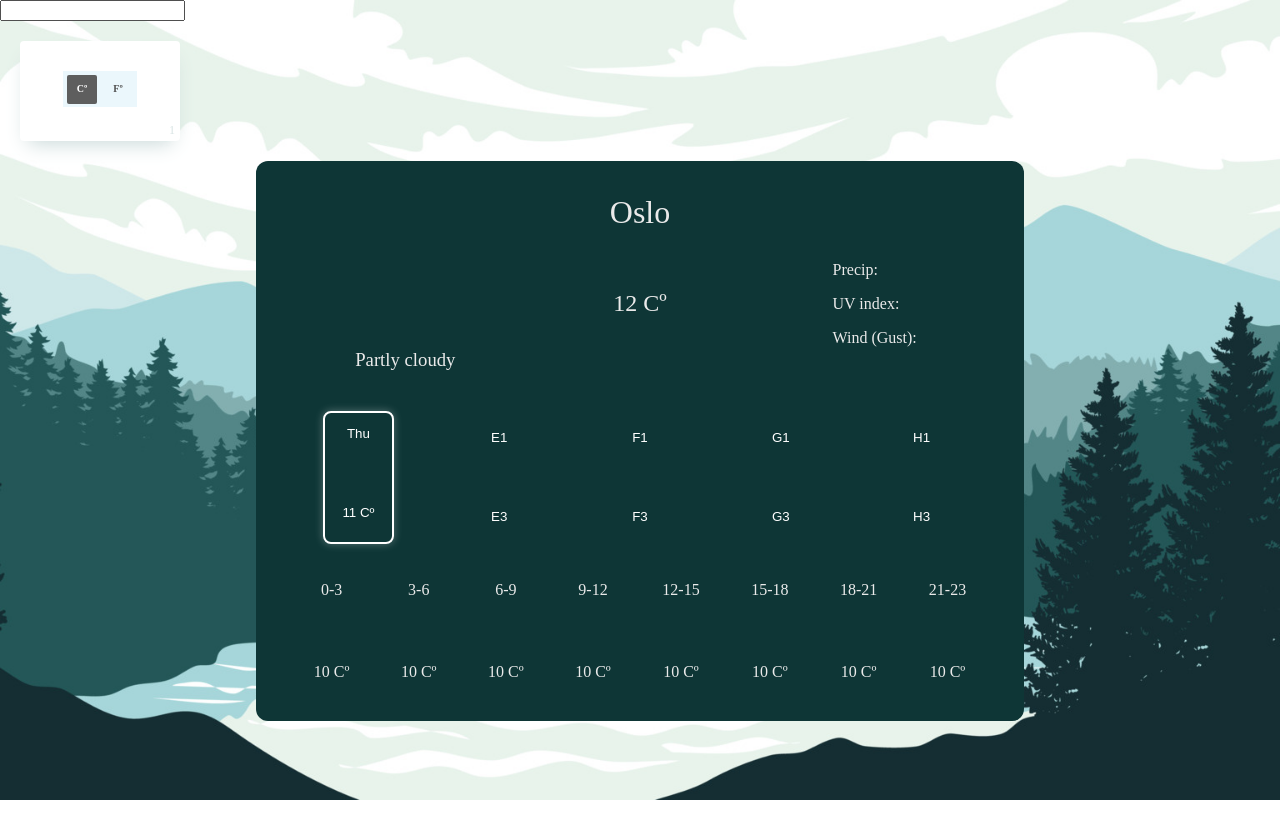
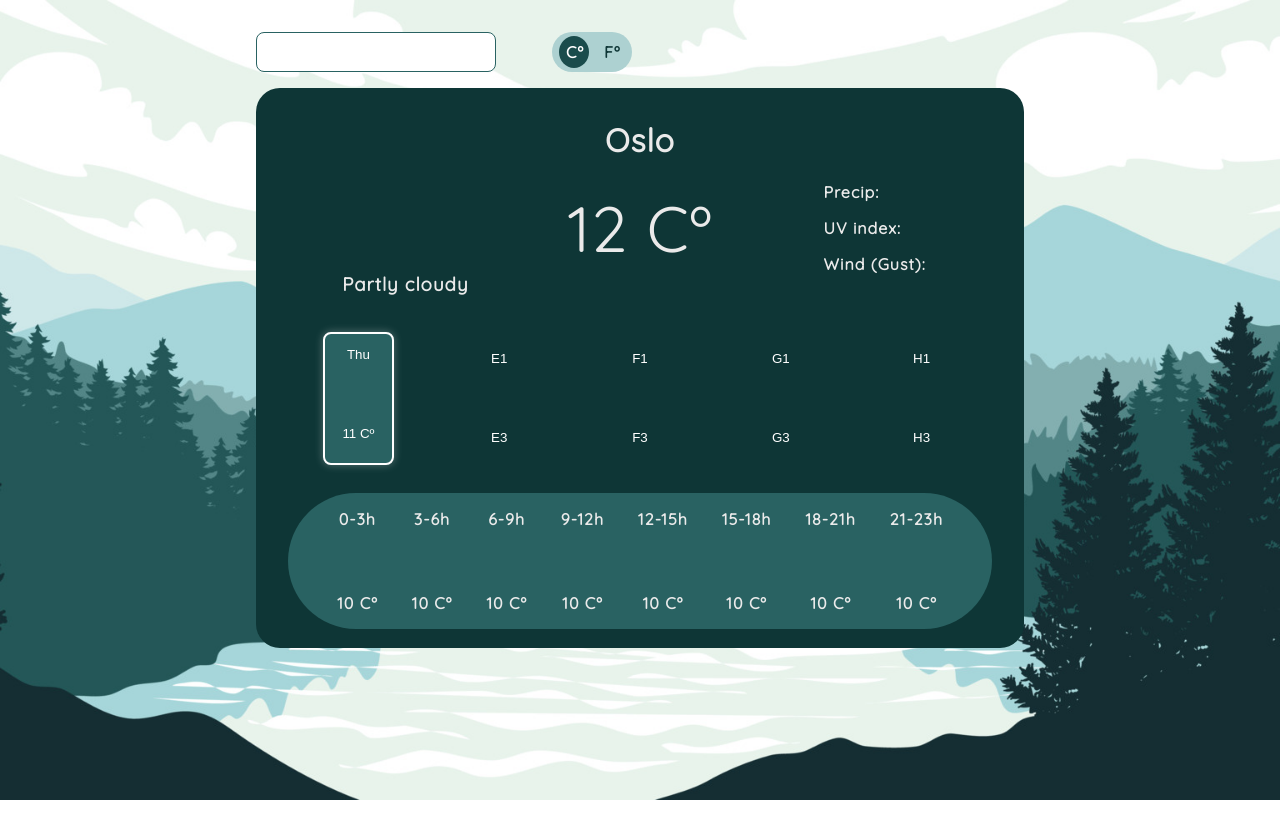
Before and after one commit to detrett/weather-app, a website built with webpack: page src/template.html in a window 1280 px wide. Before the commit the page ends 800 px from the top, so only its background shows below. Built offline with nearby package versions, Linux system fonts and the light colour scheme; no server answers.

Commit message:
style: add all basic styling

```diff
--- a/src/displayer.js
+++ b/src/displayer.js
@@ -125,6 +125,14 @@ export class Displayer {
       );
       this.displayIcon(iconElement, iconName);
 
+      // Bounce
+      const animationElement = document.querySelector(`[data-range="${index}"]`);
+      setTimeout(() => {
+        animationElement.classList.remove("fade-in-up"); // Remove existing class to reset animation
+        void animationElement.offsetWidth; // Trigger reflow to restart the animation
+        animationElement.classList.add("fade-in-up"); // Add bounce class for animation
+      }, index * 60);
+
       index++;
     }
   }
--- a/src/styles.css
+++ b/src/styles.css
@@ -46,15 +46,15 @@ button:hover {
   --indicator-position: 0;
 
   /* Primary Theme Colors */
-  --theme-darker: #0e3636;
-  --theme-dark: #134a4a;
-  --theme-dark-alt: #175757;
-  --theme-primary: #196060;
-  --theme-secondary: #287474;
-  --theme-tertiary: #59a0a0;
-  --theme-light: #a1d0d0;
-  --theme-lighter: #cbe6e6;
-  --theme-lighter-alt: #f1f9f9;
+  --theme-darker: #1a4c4c;
+  --theme-dark: #296262;
+  --theme-dark-alt: #3d7878;
+  --theme-primary: #0e3636;
+  --theme-secondary: #538e8e;
+  --theme-tertiary: #6ea4a4;
+  --theme-light: #8cbbbb;
+  --theme-lighter: #add1d1;
+  --theme-lighter-alt: #d2e7e7;
 
   /* Neutral Colors */
   --black: #474747;
@@ -71,10 +71,20 @@ button:hover {
   --white: #ffffff;
 }
 
+/* FONTS */
+
+@font-face {
+  font-family: Quicksand;
+  src: url(./fonts/Quicksand-Regular.ttf);
+}
+
 /* STYLES */
 body,
 html {
   height: 100%;
+  font-family: "Quicksand";
+  letter-spacing: 1px;
+  font-weight: bolder;
 }
 
 .bg {
@@ -92,12 +102,62 @@ html {
   }
 }
 
+#wrapper-0 {
+  width: 60%;
+  display: flex;
+  gap: 2rem;
+  margin: auto;
+  margin-block: 2rem 1rem;
+
+  & #search-form {
+    align-self: flex-end;
+    position: relative;
+
+    & #search-input {
+      border: 1px solid var(--theme-dark);
+      width: 15rem;
+      height: 2.5rem;
+      border-radius: 8px
+    }
+
+    #search-nearby-btn {
+      position: absolute;
+      top: 160%;
+      right: 0;
+      transform: translateY(-50%);
+      z-index: 10;
+
+      & button {
+        width: 15rem;
+        height: 2.5rem;
+        font-size: 1.2rem;
+        background-color: var(--theme-lighter);
+        border: none;
+        border-radius: 6px;
+        box-shadow: 3px 3px 2px 0px rgba(0, 0, 0, 0.185);
+
+        &:hover {
+          background-color: var(--theme-light);
+        }
+
+        &:active {
+          background-color: var(--theme-tertiary);
+        }
+      }
+    }
+  }
+
+  & .toggle-button-cover {
+    justify-self: flex-end;
+  }
+}
+
 /* Main container */
 
 #main-container {
-  background-color: var(--theme-darker);
+  background-color: var(--theme-primary);
   color: var(--neutral-light);
-  border-radius: 12px;
+  border-radius: 24px;
   width: 60%;
   height: 70%;
   margin: auto;
@@ -112,7 +172,7 @@ html {
     align-self: center;
   }
 
-  & #third-row, #fourth-row{
+  & #third-row {
     display: flex;
     justify-content: space-around;
   }
@@ -153,6 +213,22 @@ html {
   }
 }
 
+#location {
+  font-weight: bold;
+}
+
+#main-weather-condition {
+  font-weight: bold;
+}
+
+#main-temp {
+  font-size: 4rem;
+}
+
+#extra-conditions {
+  font-weight: bold;
+}
+
 #third-row {
   position: relative;
   padding-block-start: 1%;
@@ -161,7 +237,7 @@ html {
   & .info-day-column {
     background-color: transparent;
     border: none;
-
+    width: 10%;
     margin: auto;
     display: flex;
     flex-direction: column;
@@ -172,34 +248,62 @@ html {
     color: white;
 
     transition: transform 0.3s ease, border-color 0.3s ease;
+    z-index: 1;
 
     &.active {
-      background-color: var(--theme-darker);
       transition: translate 0.5s linear;
       transform: translateY(-4px);
       transition: transform 0.3s ease, border-color 0.3s ease;
+
+      &:hover {
+        background-color: transparent;
       }
     }
 
+    &:hover {
+      background-color: var(--theme-darker);
+      border-radius: 8px;
+    }
+
+    &:active {
+      background-color: var(--theme-dark-alt);
+    }
+  }
 }
 
 #third-row::after {
-  content: '';
+  content: "";
   position: absolute;
   bottom: -4px;
   height: 100%;
   border: 2px solid white; /* Border thickness */
   box-shadow: 0 0 8px rgba(255, 255, 255, 0.3);
   border-radius: 8px;
-  background-color: transparent;
+  background-color: var(--theme-dark);
   width: 10%; /* Match button width (100% / number of buttons) */
   left: calc(var(--indicator-position, 0) + 5%);
   transition: left 0.3s ease;
+  z-index: 0;
 }
 
 #fourth-row {
+  & .wrapper-4 {
+    display: flex;
+    justify-content: space-around;
+    padding: 16px 32px;
+    border-radius: 75px;
 
-  & .range-day-column{
+    background-color: var(--theme-dark);
+
+    /* background: rgb(61, 120, 103);
+    background: linear-gradient(
+      14deg,
+      rgba(61, 120, 103, 1) 0%,
+      rgba(41, 98, 98, 1) 67%,
+      rgba(26, 76, 76, 1) 100%
+    ); */
+
+    & .range-day-column {
       margin: auto;
       display: flex;
       flex-direction: column;
@@ -207,22 +311,20 @@ html {
       align-items: center;
     }
   }
+}
 
 /*Toggle switch button*/
 
 .toggle-button-cover {
-  display: table-cell;
+  display: flex;
+  align-items: flex-end;
   position: relative;
-  width: 200px;
-  height: 140px;
+  width: 8rem;
   box-sizing: border-box;
 }
 
 .button-cover {
-  height: 100px;
-  margin: 20px;
-  background-color: #fff;
-  box-shadow: 0 10px 20px -8px #c5d6d6;
+  width: 8rem;
   border-radius: 4px;
 }
 
@@ -232,13 +334,13 @@ html {
   position: absolute;
   right: 0;
   bottom: 0;
-  color: #d7e3e3;
-  font-size: 12px;
+  color: transparent;
+  font-size: 1px;
   line-height: 1;
   padding: 5px;
 }
 
-.button-cover,
+
 .knobs,
 .layer {
   position: absolute;
@@ -250,10 +352,9 @@ html {
 
 .button {
   position: relative;
-  top: 50%;
-  width: 74px;
-  height: 36px;
-  margin: -20px auto 0 auto;
+  width: 5rem;
+  height: 2.5rem;
+  margin: -20% auto 0 auto;
   overflow: hidden;
 }
 
@@ -274,7 +375,8 @@ html {
 
 .layer {
   width: 100%;
-  background-color: #ebf7fc;
+  background-color: var(--theme-lighter);
+  border-radius: 24px;
   transition: 0.3s ease all;
   z-index: 1;
 }
@@ -283,14 +385,14 @@ html {
 #toggle-unit .knobs:after,
 #toggle-unit .knobs span {
   position: absolute;
-  top: 4px;
+  top: 0.25rem;
   width: 30px;
   height: 80%;
-  font-size: 10px;
+  font-size: 1rem;
   font-weight: bold;
   text-align: center;
   line-height: 1;
-  padding: 9px 4px;
+  padding: 0.5rem;
   border-radius: 2px;
   transition: 0.3s ease all;
 }
@@ -298,30 +400,32 @@ html {
 #toggle-unit {
   & .knobs:before {
     content: "";
-    left: 4px;
-    background-color: var(--neutral-dark);
+    left: 7px;
+    background-color: var(--theme-darker);
+    border-radius: 50%;
   }
 
   & .knobs:after {
     content: "Fº";
-    right: 4px;
-    color: #4e4e4e;
+    right: 6px;
+    color: var(--theme-primary);
+    font-weight: bolder;
   }
 
   & .knobs span {
     display: inline-block;
-    left: 4px;
+    left: 6px;
     color: #fff;
     z-index: 1;
   }
 
-  & .checkbox:checked  + .knobs span{
-    color: #4e4e4e;
+  & .checkbox:checked + .knobs span {
+    color: var(--theme-primary);
   }
 
   & .checkbox:checked + .knobs:before {
-    left: 42px;
-    background-color: var(--neutral-dark);
+    left: 2.75rem;
+    background-color: var(--theme-darker);
   }
 
   & .checkbox:checked + .knobs:after {
@@ -331,6 +435,23 @@ html {
 
 .checkbox:checked .layer {
   background-color: #fcebeb;
+}
+
+/* ANIMATION */
+
+.fade-in-up {
+  animation: fade-in-up 1s ease;
+}
+
+@keyframes fade-in-up {
+  0% {
+    opacity: 0.2;
+    transform: translateY(5px);
+  }
+  100% {
+    opacity: 1;
+    transform: translateY(0);
+  }
 }
 
 /* ICONS */
--- a/src/template.html
+++ b/src/template.html
@@ -6,13 +6,13 @@
     <title>Document</title>
   </head>
   <body class="bg">
+    <div id="wrapper-0">
       <form id="search-form" action="">
-      <input id="search-input" type="text" class="collapsible" />
+        <input id="search-input" type="text" class="collapsible" autocomplete="off"/>
         <div id="search-nearby-btn">
           <button type="button">Search nearby</button>
         </div>
       </form>
-
       <div class="toggle-button-cover">
         <div class="button-cover">
           <div class="button" id="toggle-unit">
@@ -21,6 +21,7 @@
               <span>Cº</span>
             </div>
             <div class="layer"></div>
+          </div>
         </div>
       </div>
     </div>
@@ -76,45 +77,47 @@
       </div>
 
       <div id="fourth-row">
+        <div class="wrapper-4">
           <div class="range-day-column" data-range="0">
-          <span>0-3</span>
+            <span>0-3h</span>
             <span class="icon" title=""></span>
             <span class="temp">10 Cº</span>
           </div>
           <div class="range-day-column" data-range="1">
-          <span>3-6</span>
+            <span>3-6h</span>
             <span class="icon" title=""></span>
             <span class="temp">10 Cº</span>
           </div>
           <div class="range-day-column" data-range="2">
-          <span>6-9</span>
+            <span>6-9h</span>
             <span class="icon" title=""></span>
             <span class="temp">10 Cº</span>
           </div>
           <div class="range-day-column" data-range="3">
-          <span>9-12</span>
+            <span>9-12h</span>
             <span class="icon" title=""></span>
             <span class="temp">10 Cº</span>
           </div>
           <div class="range-day-column" data-range="4">
-          <span>12-15</span>
+            <span>12-15h</span>
             <span class="icon" title=""></span>
             <span class="temp">10 Cº</span>
           </div>
           <div class="range-day-column" data-range="5">
-          <span>15-18</span>
+            <span>15-18h</span>
             <span class="icon" title=""></span>
             <span class="temp">10 Cº</span>
           </div>
           <div class="range-day-column" data-range="6">
-          <span>18-21</span>
+            <span>18-21h</span>
             <span class="icon" title=""></span>
             <span class="temp">10 Cº</span>
           </div>
           <div class="range-day-column" data-range="7">
-          <span>21-23</span>
+            <span>21-23h</span>
             <span class="icon" title=""></span>
             <span class="temp">10 Cº</span>
+          </div>
         </div>
       </div>
     </div>
```
Also changed, not shown: src/fonts/Quicksand-Bold.ttf (added), src/fonts/Quicksand-Light.ttf (added), src/fonts/Quicksand-Medium.ttf (added), src/fonts/Quicksand-Regular.ttf (added), src/fonts/Quicksand-SemiBold.ttf (added). Lines whose indentation alone changed are shown as unchanged.
